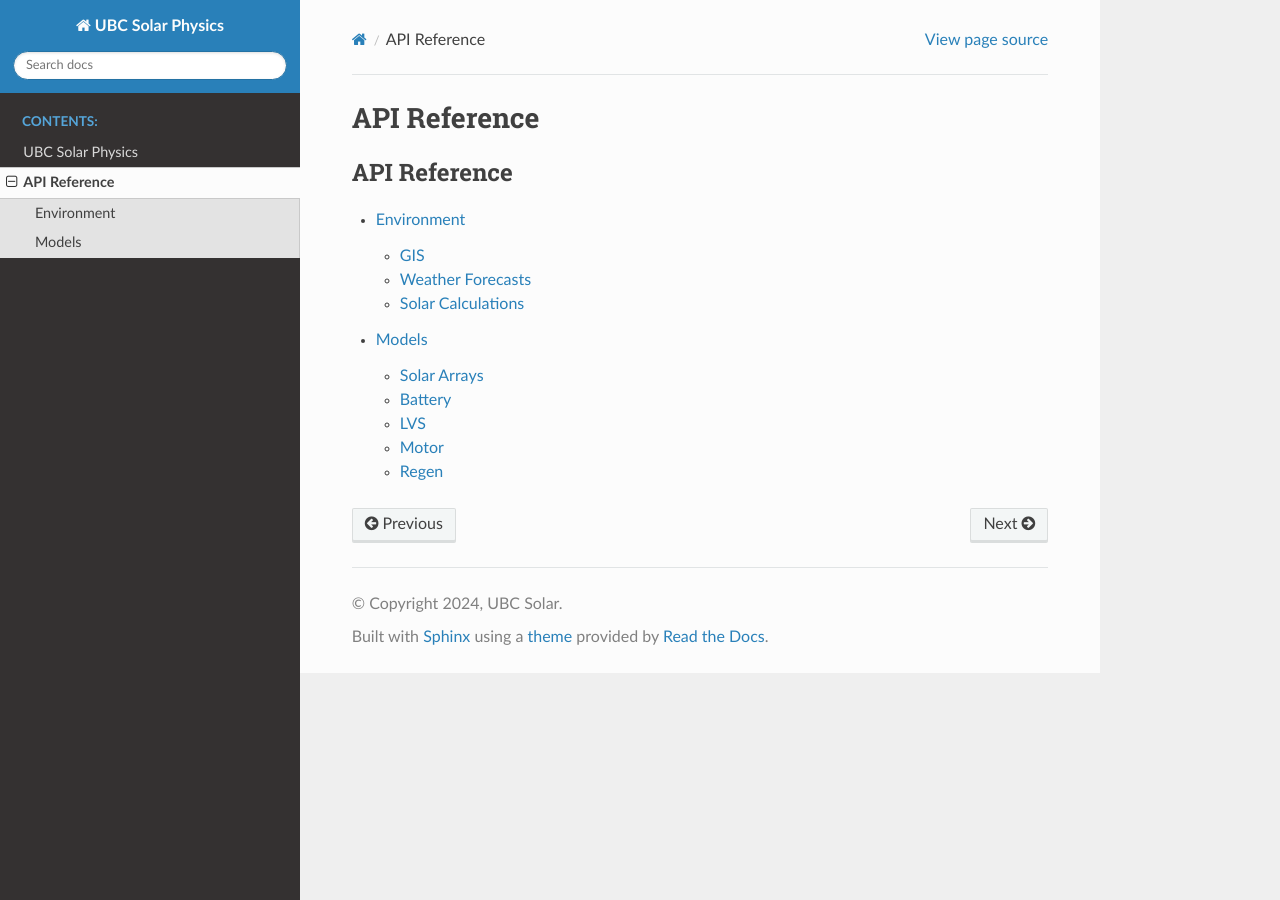
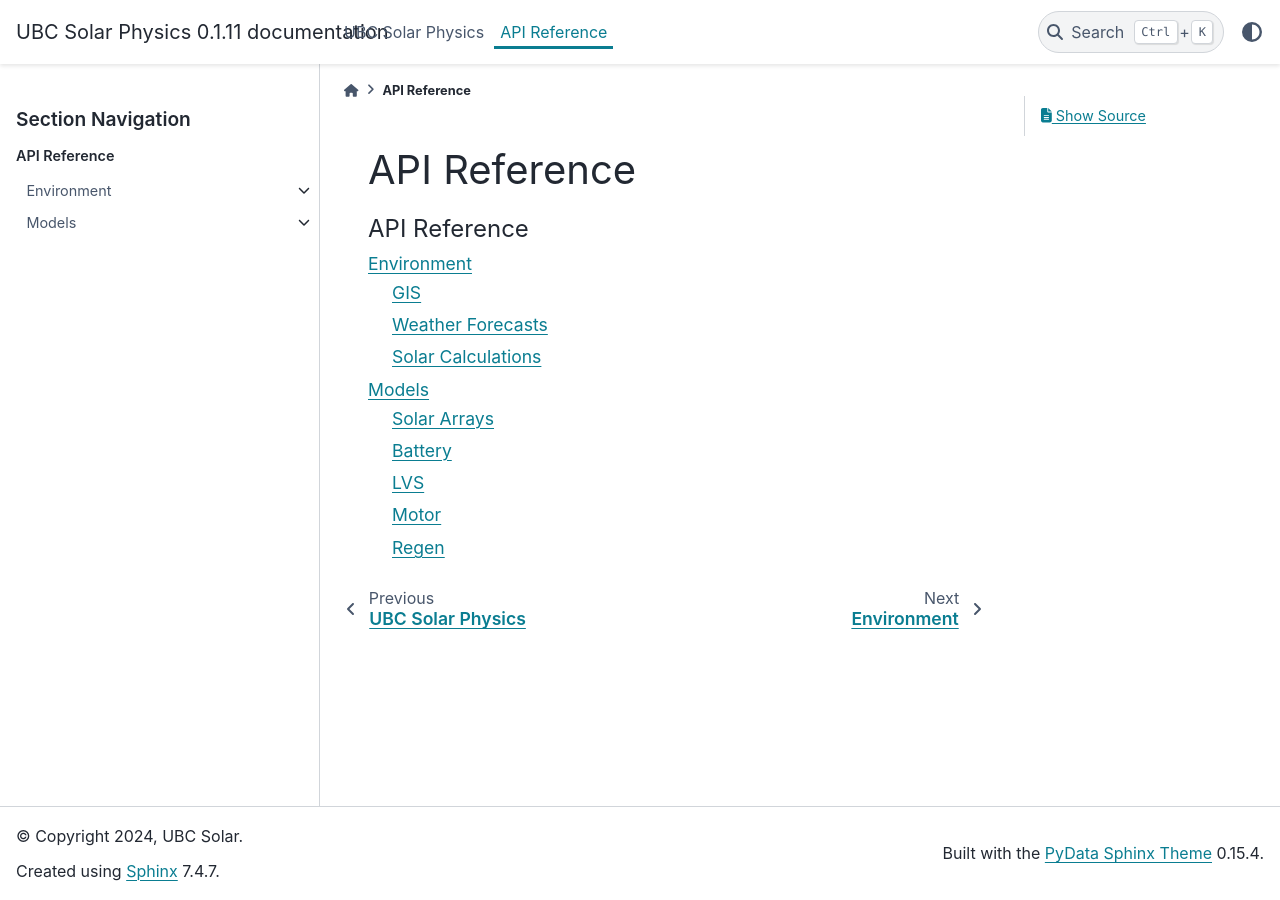
Before and after one commit to UBC-Solar/physics, a Sphinx documentation site: the page built from docs/source/api.rst, in a window 1280 px wide. Built offline with Sphinx 7.4.7 and the PyData theme 0.15.4, drawn with Linux system fonts in a browser that asks for light colours; pages that are not in the unit, such as notebooks, are missing from menus.

Commit message:
Try switching to PyData docs

```diff
--- a/docs/docs_requirements.txt
+++ b/docs/docs_requirements.txt
@@ -51,3 +51,4 @@ tqdm==4.66.5
 twine==5.1.1
 urllib3==2.2.2
 zipp==3.20.0
+pydata-sphinx-theme==0.15.4
--- a/docs/source/conf.py
+++ b/docs/source/conf.py
@@ -28,7 +28,7 @@ extensions = [
     'myst_parser',           # For Markdown support if needed
 ]
 
-html_theme = 'sphinx_rtd_theme'
+html_theme = "pydata_sphinx_theme"
 
 autodoc_mock_imports = ['core']
 source_suffix = ['.rst', '.md']
```
